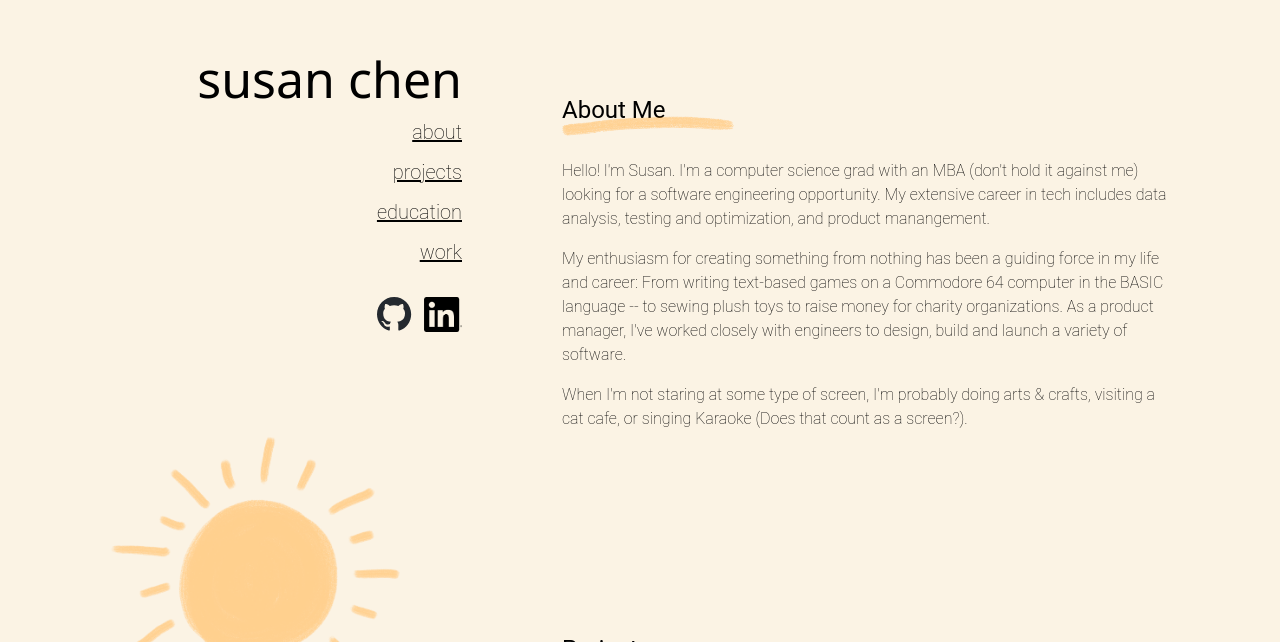
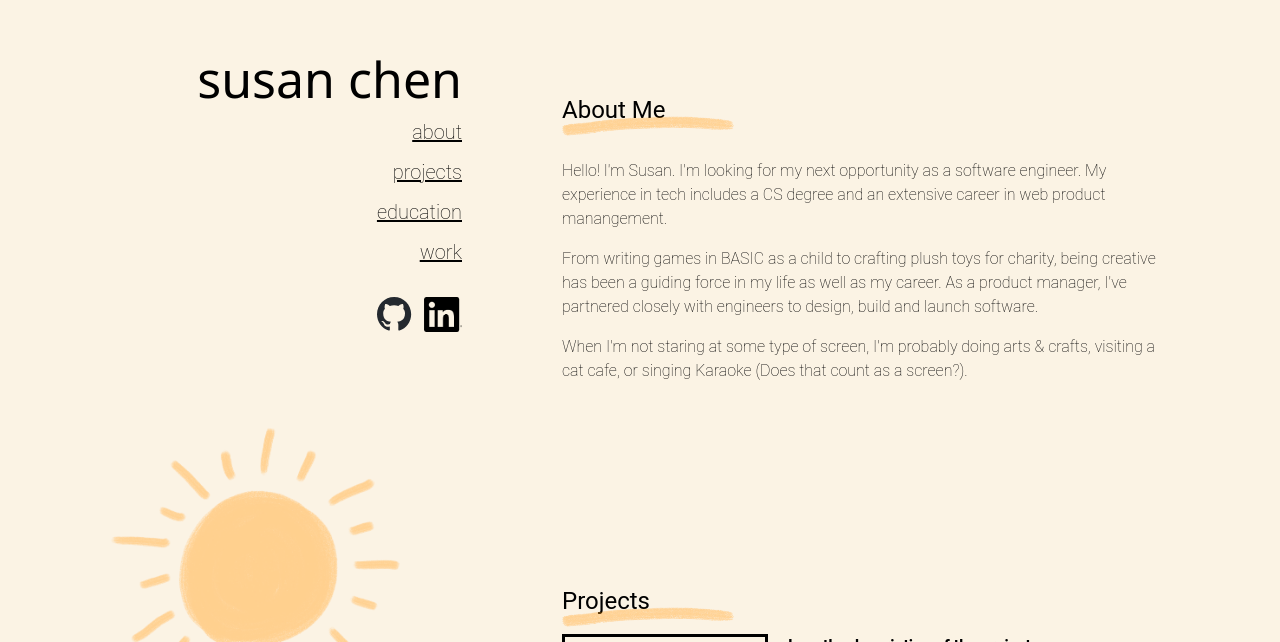
Before and after one commit to susancantdance/susanchenportfolio, a React (Vite) app: page / in a window 1280 px wide. Shown: the part 158-800 px from the top of the page. Built offline with nearby package versions, Linux system fonts and the light colour scheme; a web font is replaced by a local one.

Commit message:
updated about copy

```diff
--- a/src/components/about.jsx
+++ b/src/components/about.jsx
@@ -4,18 +4,15 @@ function About() {
   return (
     <>
       <p>
-        Hello! I'm Susan. I'm a computer science grad with an MBA (don't hold it
-        against me) looking for a software engineering opportunity. My extensive
-        career in tech includes data analysis, testing and optimization, and
-        product manangement.{" "}
+        Hello! I'm Susan. I'm looking for my next opportunity as a software
+        engineer. My experience in tech includes a CS degree and an extensive
+        career in web product manangement.{" "}
       </p>
       <p>
-        My enthusiasm for creating something from nothing has been a guiding
-        force in my life and career: From writing text-based games on a
-        Commodore 64 computer in the BASIC language -- to sewing plush toys to
-        raise money for charity organizations. As a product manager, I've worked
-        closely with engineers to design, build and launch a variety of
-        software.
+        From writing games in BASIC as a child to crafting plush toys for
+        charity, being creative has been a guiding force in my life as well as
+        my career. As a product manager, I've partnered closely with engineers
+        to design, build and launch software.
       </p>
       <p>
         {" "}
```
